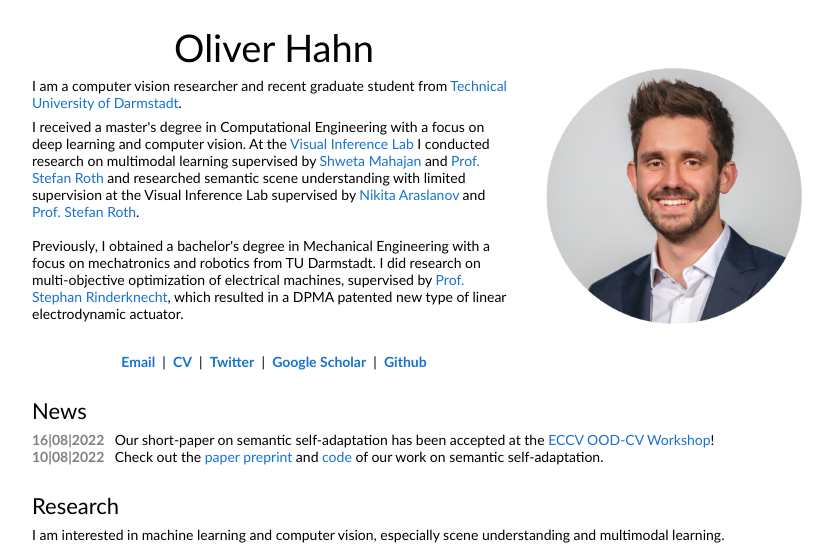
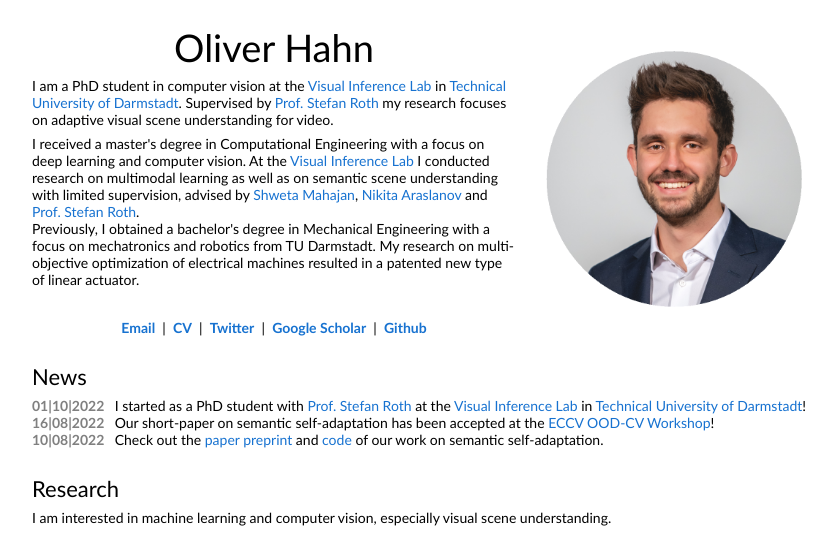
Before and after one commit to olvrhhn/olvrhhn.github.io, a plain HTML site: page index.html in a window 1280 px wide. Shown: the top 550 px of the page, without its empty margins (218-1054 px from the left). Drawn offline with Linux system fonts and the light colour scheme.

Commit message:
update started phd

```diff
--- a/index.html
+++ b/index.html
@@ -21,10 +21,10 @@
               <p style="text-align:center">
                 <name>Oliver Hahn</name>
               </p>
-              <p> I am a computer vision researcher and recent graduate student from <a href="https://www.tu-darmstadt.de">Technical University of Darmstadt</a>.</p>
+              <p> I am a PhD student in computer vision at the <a href="https://www.visinf.tu-darmstadt.de/visinf/news/vi_news_1.en.jsp">Visual Inference Lab</a> in <a href="https://www.tu-darmstadt.de">Technical University of Darmstadt</a>. Supervised by <a href="https://www.visinf.tu-darmstad.de/visinf/team_members/sroth/sroth.en.jsp">Prof. Stefan Roth</a> my research focuses on adaptive visual scene understanding for video.</p>
 
-              <p> I received a master's degree in Computational Engineering with a focus on deep learning and computer vision. At the <a href="https://www.visinf.tu-darmstadt.de/visinf/news/vi_news_1.en.jsp">Visual Inference Lab</a> I conducted research on multimodal learning supervised by <a href="https://s-mahajan.github.io/">Shweta Mahajan</a> and <a href="https://www.visinf.tu-darmstad.de/visinf/team_members/sroth/sroth.en.jsp">Prof. Stefan Roth</a> and researched semantic scene understanding with limited supervision at the Visual Inference Lab supervised by <a href="https://arnike.github.io/">Nikita Araslanov</a> and <a href="https://www.visinf.tu-darmstad.de/visinf/team_members/sroth/sroth.en.jsp">Prof. Stefan Roth</a>. <br><br>
-              Previously, I obtained a bachelor's degree in Mechanical Engineering with a focus on mechatronics and robotics from TU Darmstadt. I did research on multi-objective optimization of electrical machines, supervised by <a href="https://www.ims.tu-darmstadt.de/institut/team_ims/stephan_rinderknecht/index.en.jsp">Prof. Stephan Rinderknecht</a>, which resulted in a DPMA patented new type of linear electrodynamic actuator.</p><br>
+              <p> I received a master's degree in Computational Engineering with a focus on deep learning and computer vision. At the <a href="https://www.visinf.tu-darmstadt.de/visinf/news/vi_news_1.en.jsp">Visual Inference Lab</a> I conducted research on multimodal learning as well as on semantic scene understanding with limited supervision, advised by <a href="https://s-mahajan.github.io/">Shweta Mahajan</a>, <a href="https://arnike.github.io/">Nikita Araslanov</a> and <a href="https://www.visinf.tu-darmstad.de/visinf/team_members/sroth/sroth.en.jsp">Prof. Stefan Roth</a>. <br>
+              Previously, I obtained a bachelor's degree in Mechanical Engineering with a focus on mechatronics and robotics from TU Darmstadt. My research on multi-objective optimization of electrical machines resulted in a patented new type of linear actuator.</p><br>
               <p style="text-align:center">
                 <a href="mailto:oliver_hahn@online.de"><b>Email</b></a> &nbsp|&nbsp
                 <a href="files/cv_oh_0822.pdf"><b>CV</b></a> &nbsp|&nbsp
@@ -44,6 +44,8 @@
             <td style="padding:10px;width:100%;vertical-align:middle">
               <heading>News</heading>
               <p>
+              <b style="color:grey">01|10|2022 &nbsp</b> I started as a PhD student with <a href="https://www.visinf.tu-darmstad.de/visinf/team_members/sroth/sroth.en.jsp">Prof. Stefan Roth</a> at the <a href="https://www.visinf.tu-darmstadt.de/visinf/news/vi_news_1.en.jsp">Visual Inference Lab</a> in <a href="https://www.tu-darmstadt.de">Technical University of Darmstadt</a>!
+              <br>
               <b style="color:grey">16|08|2022 &nbsp</b> Our short-paper on semantic self-adaptation has been accepted at the <a href="https://www.ood-cv.org">ECCV OOD-CV Workshop</a>!
               <br>
               <b style="color:grey">10|08|2022 &nbsp</b> Check out the <a href="https://arxiv.org/abs/2208.05788">paper preprint</a> and <a href="https://github.com/visinf/self-adaptive">code</a> of our work on semantic self-adaptation.
@@ -56,7 +58,7 @@
           <td style="padding:10px;width:100%;vertical-align:middle">
             <heading>Research</heading>
             <p>
-              I am interested in machine learning and computer vision, especially scene understanding and multimodal learning.
+              I am interested in machine learning and computer vision, especially visual scene understanding.
             </p>
           </td>
       </tbody></table>
```
